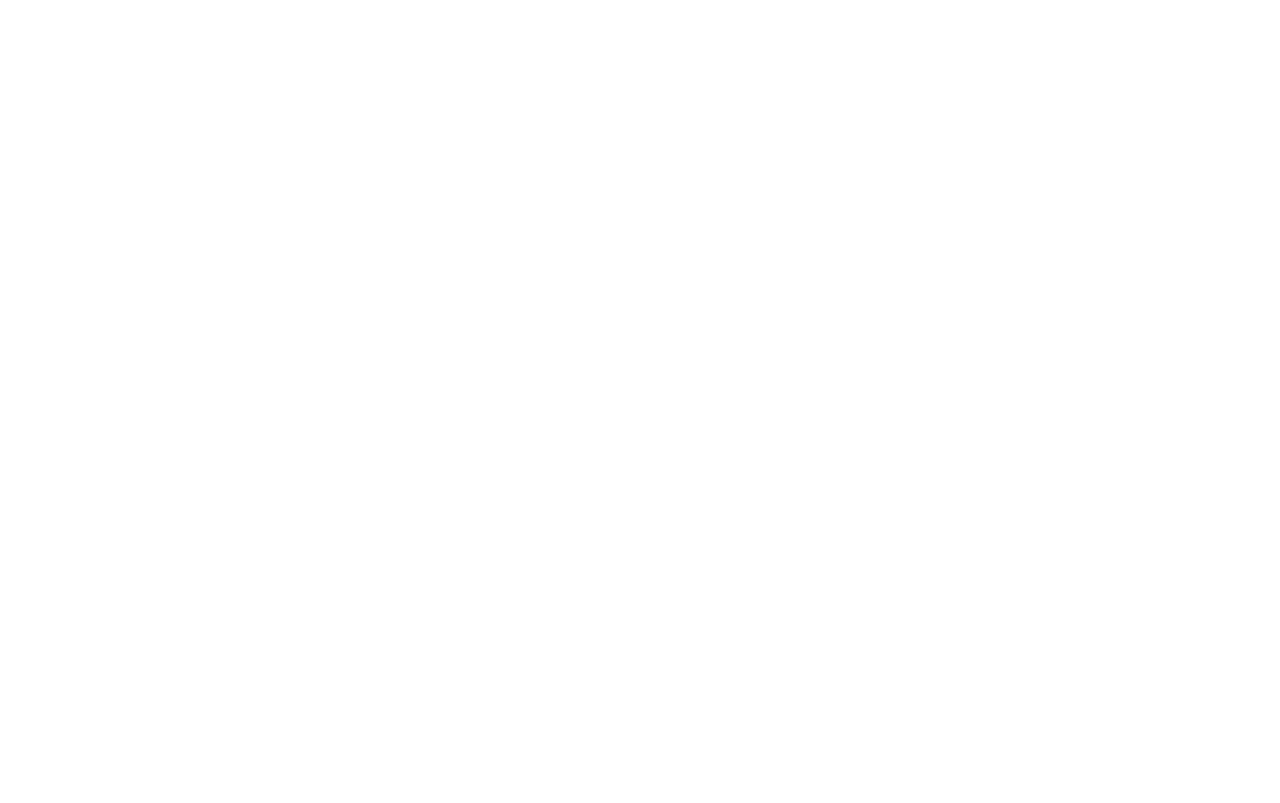
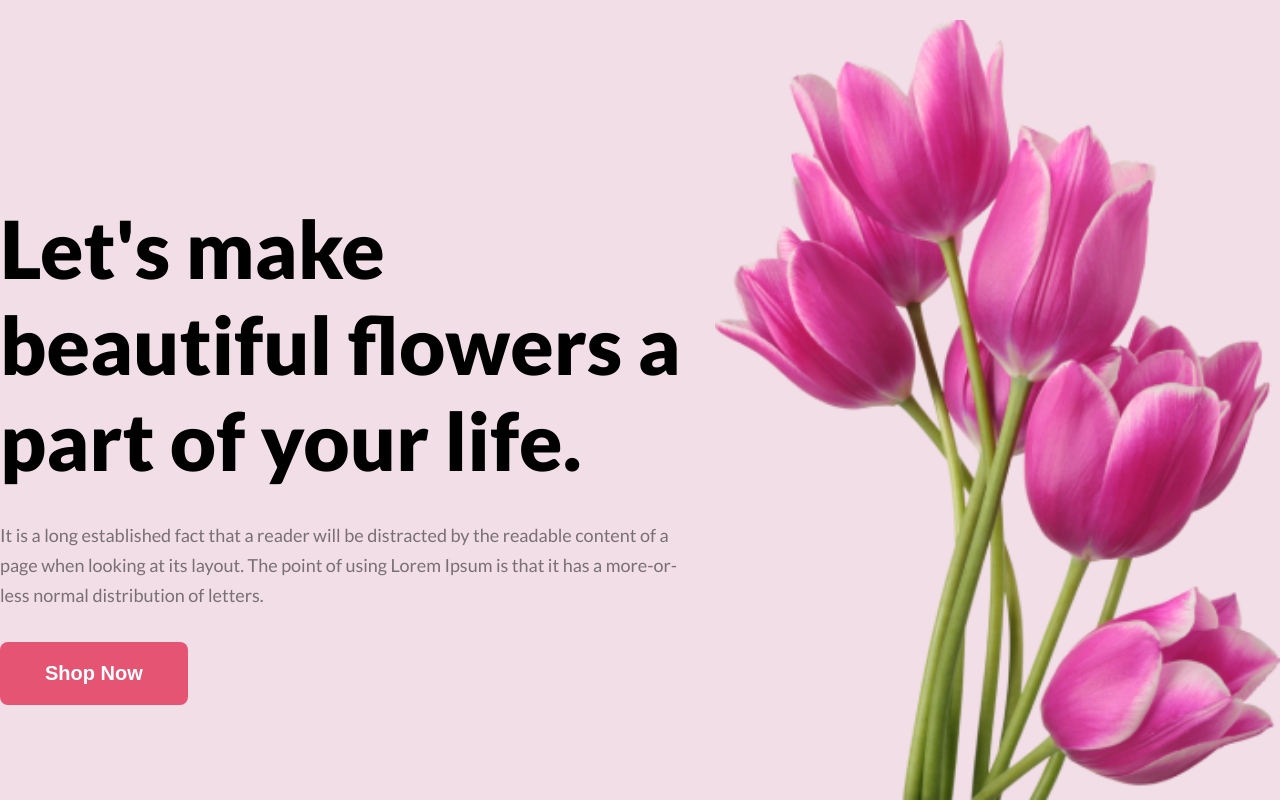
Before and after one commit to mahmud-abdullah-262/flowershop, a plain HTML site: page index.html in a window 1280 px wide. Drawn offline with Linux system fonts and the light colour scheme.

Commit message:
banner section created and styled

```diff
--- a/index.html
+++ b/index.html
@@ -4,10 +4,28 @@
   <meta charset="UTF-8">
   <meta name="viewport" content="width=device-width, initial-scale=1.0">
   <title>Flower Shop Landing Page</title>
+
+  <!-- css -->
   <link rel="stylesheet" href="styels/flowerShop.css">
+
+  <!-- google font -->
+   <link rel="preconnect" href="https://fonts.googleapis.com">
+<link rel="preconnect" href="https://fonts.gstatic.com" crossorigin>
+<link href="https://fonts.googleapis.com/css2?family=Lato:ital,wght@0,100;0,300;0,400;0,700;0,900;1,100;1,300;1,400;1,700;1,900&display=swap" rel="stylesheet">
 </head>
-<body>
-  <header>
+<body class="lato-font">
+  <header class="bg02">
+    <div class="header-container">
+       <div class="header-content">
+      <h1 class="header-title">Let's make beautiful flowers a part of your life.</h1>
+      <p class="header-desc">It is a long established fact that a reader will be distracted by the readable content of a page when looking at its layout. The point of using Lorem Ipsum is that it has a more-or-less normal distribution of letters.</p>
+      <button class="btn">Shop Now</button>
+    </div>
+
+    <div class="header-image">
+      <img src="Assetes/pngwing 6.png" alt="">
+    </div>
+    </div>
 
   </header>
 
--- a/styels/flowerShop.css
+++ b/styels/flowerShop.css
@@ -0,0 +1,80 @@
+/* common styel */
+
+.lato-font {
+  font-family: "Lato", sans-serif;
+}
+
+.dark01{
+  color: #272727;
+}
+.dark01_sub{
+  background-color: #111010;
+}
+.dark02{
+  color: rgba(39, 39, 39, 0.6);
+}
+.bg01{
+  background-color: #E55473;
+}
+.bg01_sub{
+  background-color: rgba(229, 84, 115, 0.05);
+}
+.bg02{
+  background-color: rgba(167, 33, 98, 0.15);
+}
+.bg03{
+  background-color: rgba(5, 151, 160, 0.15);
+}
+.bg04{
+  background-color: rgba(71, 125, 17, 0.15);
+}
+.bg05{
+  background-color: rgba(39, 39, 39, 0.05);
+}
+*{
+  margin: 0;
+  padding: 0;
+  box-sizing: border-box;
+}
+p{
+  color: rgba(39, 39, 39, 0.6);
+  font-size: 18px;
+  line-height: 30px;
+}
+
+.btn{
+  background-color: #E55473;
+  border: none;
+  border-radius: 8px;
+  color: #fff;
+  font-size: 20px;
+  font-weight: 600;
+  padding: 20px 45px;
+  align-self: flex-start;
+}
+/* =========================== */
+
+/* header styels */
+.header-container{
+  display: flex;
+  max-width: 1440px;
+  height: 800px;
+  margin: 0 auto;
+  justify-content: space-between;
+}
+.header-content{
+  max-width: 700px;
+  display: flex;
+  flex-direction: column;
+  gap: 2rem;
+  margin-top: 200px;
+}
+.header-title{
+  font-size: 5rem;
+  font-weight: 900;
+}
+.header-image img{
+  height: 780px;
+  margin-top: 20px;
+
+}
```
